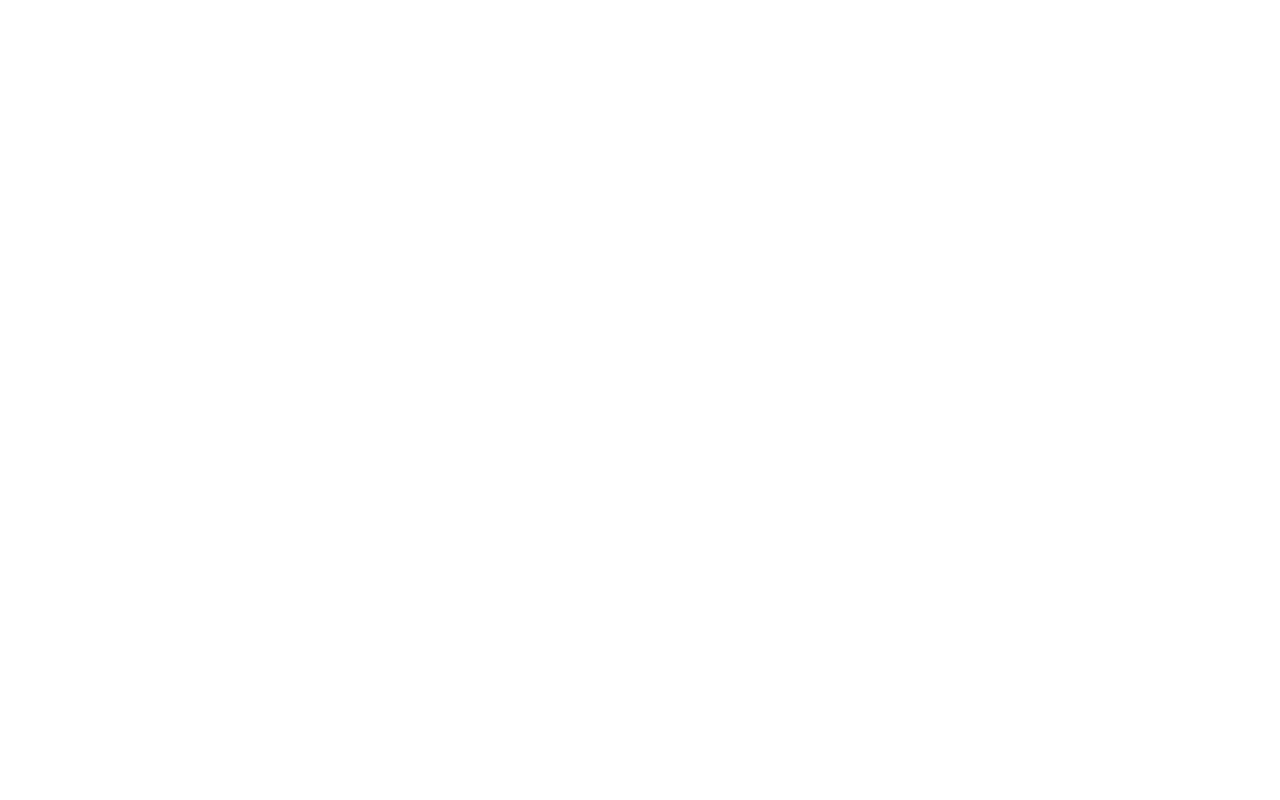
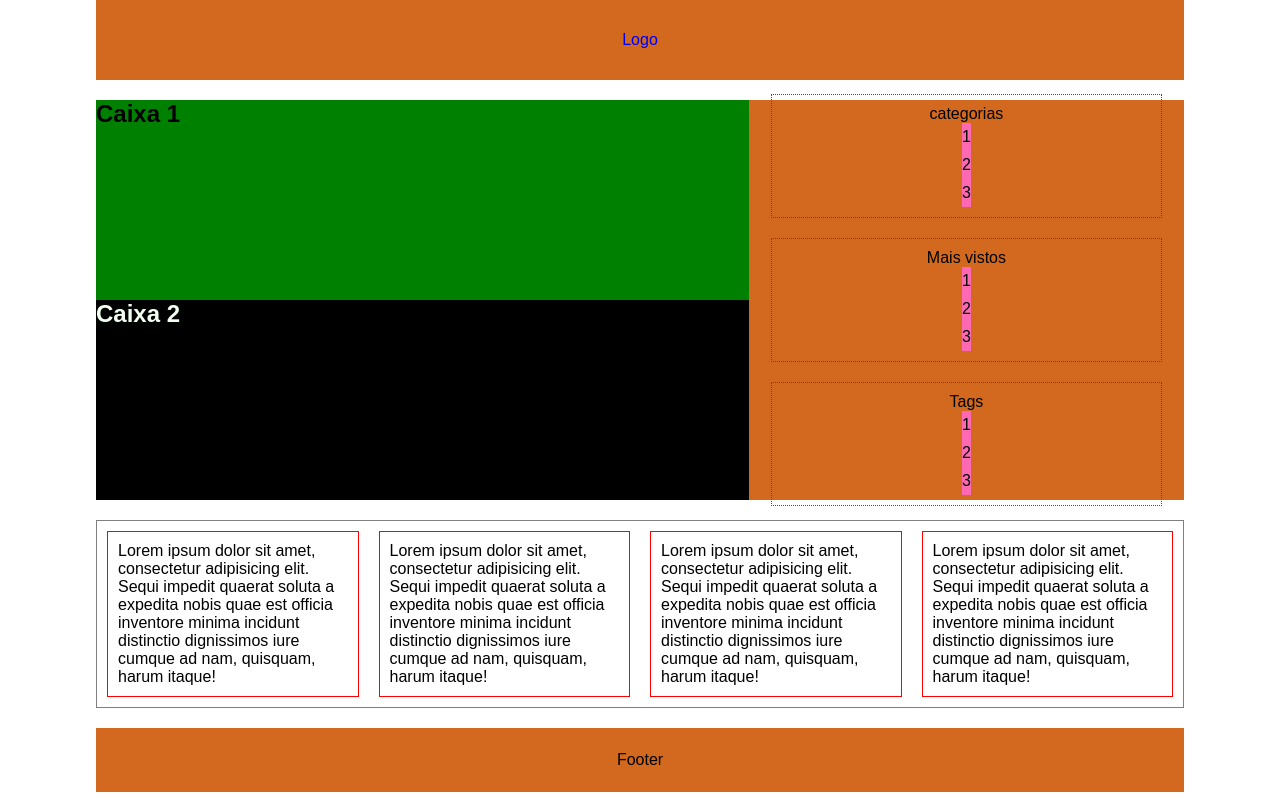
Before and after one commit to Kenzie-Academy-Brasil-Developers/atividade-blog-template-sprint-3-JairDuda, a plain HTML site: page index.html in a window 1280 px wide. Drawn offline with Linux system fonts and the light colour scheme.

Commit message:
commit initial

```diff
--- a/assets/css/style.css
+++ b/assets/css/style.css
@@ -35,31 +35,133 @@ html, body, figure, div, input, textarea, p, h1, h2, h3, h4, h5, h6, ul, a{
     font-family: sans-serif;
     list-style: none;
     text-decoration: none;
+
 }
 /* GERAL */
 
-/* HTML */
-html{}
-/* HTML */
 
-/* BODY */
-body{}
-/* BODY */
+body{
+    width: 85%;
+    margin: 0 auto;
+}
+/* HEADER */
+.header{
+    height: 10vh;
+    background-color: chocolate;
+    display: flex;
+    justify-content: center;
+    align-items: center;
+}
+/* HEADER */
+
+main{
 
 
-/* HEADER */
-header{}
-/* HEADER */
+}
+.container{
+    position: relative;
+    width: 100%;
+    height: 50vh;
+    display: flex;
+    flex-direction: row;
+    margin: 20px;
+    margin-bottom: 20px;
+    margin-left: 0;
+    background-color: chocolate;
+
+}
+
+.container__elemento{
+    width: 60%;
+    background-color: coral;
+    height: 100%;
+    justify-content: space-evenly;
+    position: absolute;
+
+
+
+}
+
+.container__elemento--div1{
+    width: 100%;
+    height: 50%;
+    margin-bottom: 0px;
+    background-color: green;
+
+}
+
+.container__elemento--div2{
+    width: 100%;
+    height: 50%;
+    margin-bottom: 0;
+    background-color:black;
+    color: honeydew;
+
+}
+
+aside{
+
+    position: absolute;
+    top: 0px;
+    right: 0px;
+    bottom: 0;
+    display: flex;
+    flex-direction: column;
+    width: 40%;
+    align-items: center;
+    justify-content: center;
+
+
+
+
+}
+
+.aside__lateral > div{
+    height: 33.333%;
+    width: 90%;
+    display: flex;
+    clear: both;
+    align-items: center;
+    flex-direction: column;
+    margin-top: 10px;
+    margin-bottom: 10px;
+    padding: 10px;
+    border: 1px dotted red;
+}
+
+li{
+    padding: 5px 0;
+    background-color: hotpink;
+}
+
 
 
 /* FOOTER */
-footer{}
+footer{
+    background-color: chocolate;
+    height: 8vh;
+    display: flex;
+    justify-content: center;
+    align-items: center;
+}
+
+.container2{
+    position: relative;
+    display: flex;
+    justify-content: space-between;
+
+    border: grey solid 1px;
+    margin-bottom: 20px;
+
+}
+
+.aside__botton{
+    width: 25%;
+    border: 1px solid red;
+    padding: 10px;
+    margin: 10px;
+}
 /* FOOTER */
-
-
-/* INICIAL */
-main{}
-/* INICIAL */
 
 
 /* EXTRAS */
--- a/index.html
+++ b/index.html
@@ -10,10 +10,91 @@
 
 </head>
 <body>
-    <header></header>
+    <header class="header">
+        <a href="/">Logo</a>
 
-    <main></main>
 
-    <footer></footer>
+    </header>
+
+    <main>
+        <section class="container">
+            <article class="container__elemento">
+                <div class="container__elemento--div1">
+                    <h2 >Caixa 1</h2>
+                </div>
+                <div class="container__elemento--div2">
+                    <h2 >Caixa 2</h2>
+                </div>
+            </article>
+                <aside class="aside__lateral">
+                    <div>
+                        <header>categorias</header>
+                        <ul>
+                            <li>1</li>
+                            <li>2</li>
+                            <li>3</li>
+                        </ul>
+
+                    </div>
+                    <div>
+                        <header>Mais vistos</header>
+                        <ul>
+                            <li>1</li>
+                            <li>2</li>
+                            <li>3</li>
+                        </ul>
+                    </div>
+                    <div>
+                        <header>Tags</header>
+                        <ul>
+                            <li>1</li>
+                            <li>2</li>
+                            <li>3</li>
+                        </ul>
+                    </div>
+                </aside>
+            </article>
+
+        </section>
+
+        <section class="container2">
+
+               <div class="aside__botton">
+                    <p>Lorem ipsum dolor sit amet, consectetur adipisicing elit.
+                        Sequi impedit quaerat soluta a expedita
+                        nobis quae est officia inventore
+                        minima incidunt distinctio dignissimos iure cumque ad nam,
+                        quisquam, harum itaque!</p>
+               </div>
+               <div class="aside__botton">
+                <p>Lorem ipsum dolor sit amet, consectetur adipisicing elit.
+                    Sequi impedit quaerat soluta a expedita
+                    nobis quae est officia inventore
+                    minima incidunt distinctio dignissimos iure cumque ad nam,
+                    quisquam, harum itaque!</p>
+               </div>
+               <div class="aside__botton">
+                <p>Lorem ipsum dolor sit amet, consectetur adipisicing elit.
+                    Sequi impedit quaerat soluta a expedita
+                    nobis quae est officia inventore
+                    minima incidunt distinctio dignissimos iure cumque ad nam,
+                    quisquam, harum itaque!</p>
+               </div>
+               <div class="aside__botton">
+                <p>Lorem ipsum dolor sit amet, consectetur adipisicing elit.
+                    Sequi impedit quaerat soluta a expedita
+                    nobis quae est officia inventore
+                    minima incidunt distinctio dignissimos iure cumque ad nam,
+                    quisquam, harum itaque!</p>
+               </div>
+
+        </section>
+
+
+    </main>
+
+    <footer>
+        Footer
+    </footer>
 </body>
 </html>
```
